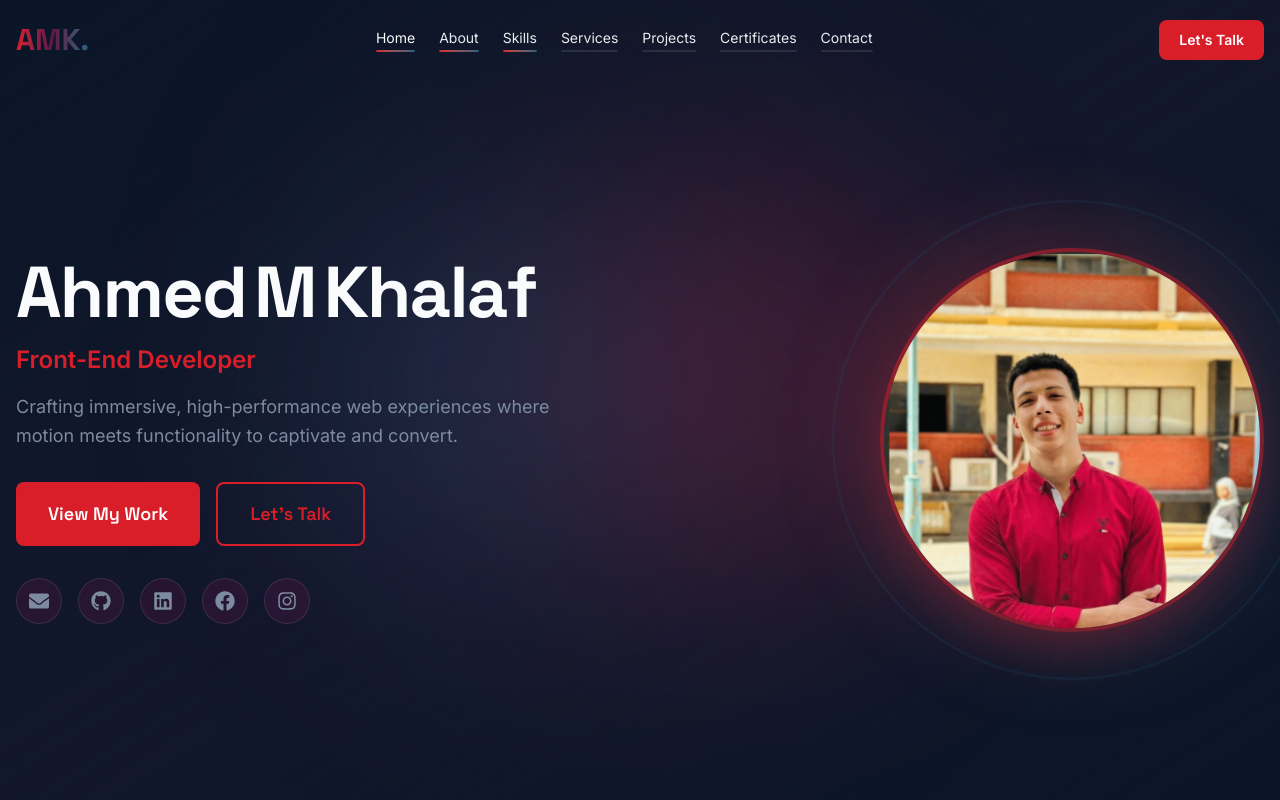
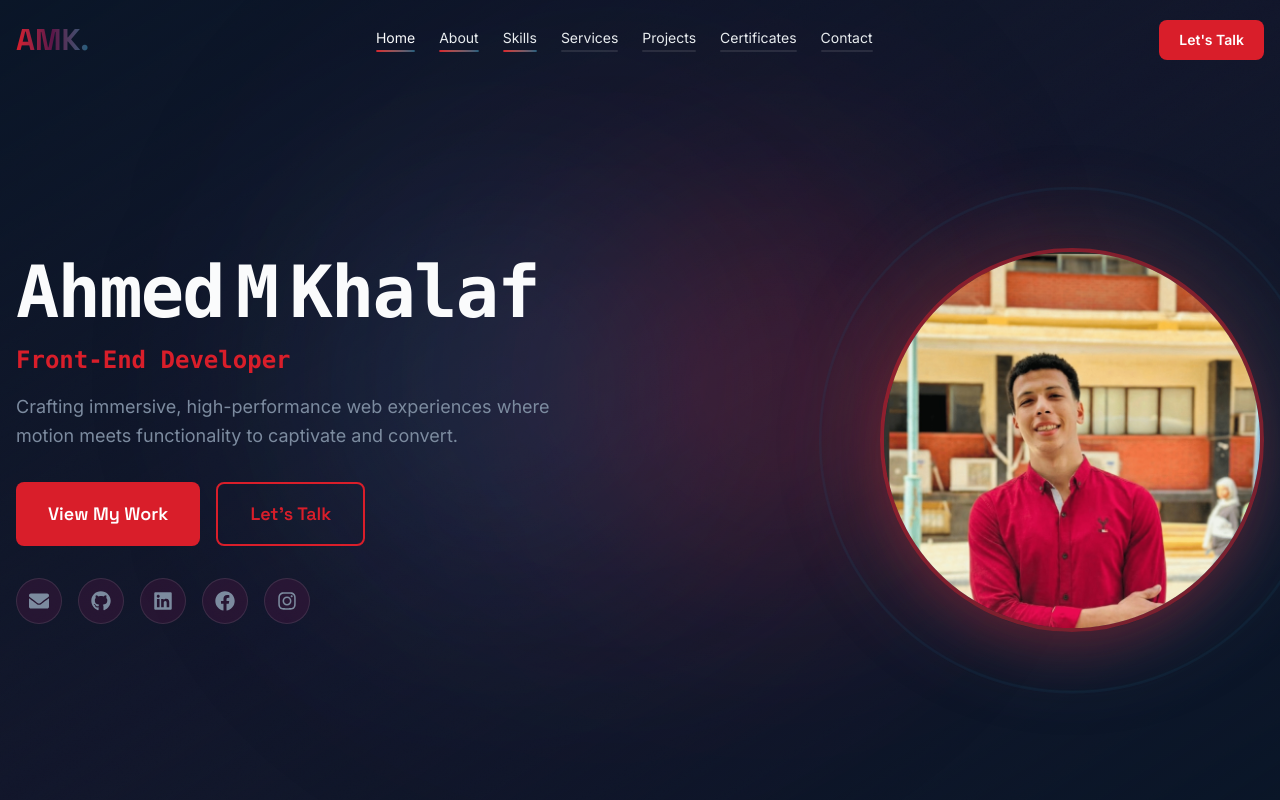
Before and after one commit to ahmed-m-khalaf/My-Personal-portfolio, a React (Vite) app: page / in a window 1280 px wide. Shown: the top 800 px of the page. Built offline with nearby package versions, Linux system fonts and the light colour scheme.

Commit message:
adding some animations in Hero Section

```diff
--- a/index.html
+++ b/index.html
@@ -42,12 +42,16 @@
   <!-- Fonts with preconnect and non-blocking load -->
   <link rel="preconnect" href="https://fonts.googleapis.com">
   <link rel="preconnect" href="https://fonts.gstatic.com" crossorigin>
+  <link rel="dns-prefetch" href="https://fonts.googleapis.com">
+  <link rel="dns-prefetch" href="https://fonts.gstatic.com">
+
+  <!-- Preload critical fonts for LCP -->
   <link rel="preload"
-    href="https://fonts.googleapis.com/css2?family=Inter:wght@300;400;500;600&family=Space+Grotesk:wght@500;600;700&display=swap"
+    href="https://fonts.googleapis.com/css2?family=Inter:wght@400;500;600&family=Space+Grotesk:wght@500;600;700&display=swap"
     as="style" onload="this.onload=null;this.rel='stylesheet'">
   <noscript>
     <link
-      href="https://fonts.googleapis.com/css2?family=Inter:wght@300;400;500;600&family=Space+Grotesk:wght@500;600;700&display=swap"
+      href="https://fonts.googleapis.com/css2?family=Inter:wght@400;500;600&family=Space+Grotesk:wght@500;600;700&display=swap"
       rel="stylesheet">
   </noscript>
 
--- a/src/components/Hero.jsx
+++ b/src/components/Hero.jsx
@@ -1,6 +1,6 @@
-import React, { useRef, useEffect } from 'react';
+import React, { useRef, useEffect, useState, useCallback, useMemo } from 'react';
 import gsap from 'gsap';
-import { Button } from './index'; // Adjust import based on index.js export structure
+import { Button } from './index';
 import { about } from '../data/about';
 import { socials } from '../data/socials';
 import avatar from '../assets/avatar.jpg';
@@ -15,15 +15,124 @@ const iconMap = {
     FaInstagram: FaInstagram
 };
 
+// Text Scramble Hook - Performance Optimized
+const useTextScramble = (finalText, options = {}) => {
+    const {
+        duration = 1.5,
+        delay = 0.5,
+        characters = 'ABCDEFGHIJKLMNOPQRSTUVWXYZabcdefghijklmnopqrstuvwxyz0123456789!@#$%^&*',
+        scrambleSpeed = 30 // ms between scramble updates
+    } = options;
+
+    const [displayText, setDisplayText] = useState('');
+    const [isComplete, setIsComplete] = useState(false);
+    const frameRef = useRef(null);
+    const startTimeRef = useRef(null);
+
+    const scramble = useCallback(() => {
+        const totalDuration = duration * 1000;
+        const chars = characters.split('');
+        let lastUpdate = 0;
+        const updateInterval = 50; // Only update every 50ms for smoother animation
+
+        const animate = (timestamp) => {
+            if (!startTimeRef.current) startTimeRef.current = timestamp;
+            const elapsed = timestamp - startTimeRef.current;
+            const progress = Math.min(elapsed / totalDuration, 1);
+
+            // Only update at intervals for smoother, slower animation
+            if (timestamp - lastUpdate < updateInterval && progress < 1) {
+                frameRef.current = requestAnimationFrame(animate);
+                return;
+            }
+            lastUpdate = timestamp;
+
+            // Calculate how many characters should be revealed
+            const revealedCount = Math.floor(finalText.length * progress);
+
+            let result = '';
+            for (let i = 0; i < finalText.length; i++) {
+                if (finalText[i] === ' ') {
+                    result += ' ';
+                } else if (i < revealedCount) {
+                    result += finalText[i];
+                } else {
+                    // Less random changes - only change some letters
+                    result += chars[Math.floor(Math.random() * chars.length)];
+                }
+            }
+
+            setDisplayText(result);
+
+            if (progress < 1) {
+                frameRef.current = requestAnimationFrame(animate);
+            } else {
+                setDisplayText(finalText);
+                setIsComplete(true);
+            }
+        };
+
+        // Start after delay
+        const timeoutId = setTimeout(() => {
+            frameRef.current = requestAnimationFrame(animate);
+        }, delay * 1000);
+
+        return () => {
+            clearTimeout(timeoutId);
+            if (frameRef.current) {
+                cancelAnimationFrame(frameRef.current);
+            }
+        };
+    }, [finalText, duration, delay, characters]);
+
+    useEffect(() => {
+        const cleanup = scramble();
+        return cleanup;
+    }, [scramble]);
+
+    return { displayText, isComplete };
+};
+
+// Memoized Scramble Letter Component - Fixed spacing
+const ScrambleLetter = React.memo(({ char, index }) => (
+    <span
+        key={index}
+        className={`inline-block interactive-letter transition-colors cursor-default ${char === ' ' ? 'w-3' : ''}`}
+    >
+        {char}
+    </span>
+));
+
 const Hero = () => {
     const containerRef = useRef(null);
     const textRef = useRef(null);
     const avatarRef = useRef(null);
     const bgBlobsRef = useRef([]);
 
+    // Text Scramble for Name - Slower and simpler
+    const { displayText: scrambledName, isComplete: nameComplete } = useTextScramble(about.name, {
+        duration: 2.5,  // Slower animation
+        delay: 0.5,
+        characters: 'AMKHLF'  // Only use letters similar to the name
+    });
+
+    // Text Scramble for Title - Slower
+    const { displayText: scrambledTitle, isComplete: titleComplete } = useTextScramble(about.title, {
+        duration: 1.8,  // Slower
+        delay: 1.8,
+        characters: 'FrontEndDvlpr-'  // Related to title
+    });
+
+    // Memoize scrambled letters to prevent unnecessary re-renders
+    const scrambledNameLetters = useMemo(() =>
+        scrambledName.split('').map((char, index) => (
+            <ScrambleLetter key={index} char={char} index={index} />
+        )),
+        [scrambledName]
+    );
+
     useEffect(() => {
         const ctx = gsap.context(() => {
-            // 1. Initial Entry Animation
             const tl = gsap.timeline({ defaults: { ease: 'power3.out' } });
 
             // Animate Avatar
@@ -33,18 +142,19 @@ const Hero = () => {
                 { x: 0, opacity: 1, scale: 1, duration: 1 }
             );
 
-            // Animate Text Content (Staggered)
-            // Note: We'll animate the children of the text container
-            const textElements = textRef.current.children;
+            // Animate Text Content (Staggered) - Skip h1 since it has scramble effect
+            const textElements = textRef.current.querySelectorAll('p, div:not(.scramble-container)');
             tl.fromTo(
                 textElements,
                 { x: -50, opacity: 0 },
                 { x: 0, opacity: 1, duration: 0.6, stagger: 0.15 },
-                '-=0.6'
+                '-=0.4'
             );
 
-            // 2. Background Blob Animation (Floating)
+            // Background Blob Animation (Floating) - with will-change for GPU
             bgBlobsRef.current.forEach((blob, i) => {
+                if (!blob) return;
+                gsap.set(blob, { willChange: 'transform' });
                 gsap.to(blob, {
                     x: "random(-50, 50)",
                     y: "random(-50, 50)",
@@ -57,15 +167,14 @@ const Hero = () => {
                 });
             });
 
-            // 3. Interactive Text (Rubber band effect on hover)
-            // Select all spans with class 'interactive-letter'
+            // Interactive Text (Rubber band effect on hover) - Only after scramble complete
+            if (nameComplete) {
                 const letters = gsap.utils.toArray('.interactive-letter');
-
                 letters.forEach((letter) => {
                     letter.addEventListener('mouseenter', () => {
                         gsap.to(letter, {
                             scale: 1.3,
-                        color: '#D91E2A', // Accent Crimson
+                            color: '#D91E2A',
                             duration: 0.3,
                             ease: "back.out(2)",
                             overwrite: true
@@ -75,21 +184,20 @@ const Hero = () => {
                     letter.addEventListener('mouseleave', () => {
                         gsap.to(letter, {
                             scale: 1,
-                        color: 'inherit', // Return to original color
+                            color: 'inherit',
                             duration: 0.3,
                             ease: "power2.out",
                             overwrite: true
                         });
                     });
                 });
-
+            }
         }, containerRef);
 
-        // Throttle function for performance
+        // Throttled Parallax Effect
         let lastTime = 0;
-        const throttleDelay = 16; // ~60fps
+        const throttleDelay = 16;
 
-        // 4. Parallax Effect for Background (Mouse Movement) - Throttled
         const handleMouseMove = (e) => {
             const now = Date.now();
             if (now - lastTime < throttleDelay) return;
@@ -97,23 +205,15 @@ const Hero = () => {
 
             const { clientX, clientY } = e;
             const { innerWidth, innerHeight } = window;
-
-            // Calculate mouse position relative to center (-1 to 1)
             const xPos = (clientX / innerWidth - 0.5) * 2;
             const yPos = (clientY / innerHeight - 0.5) * 2;
 
-            // Apply parallax to each blob with different speeds (depth layers)
             bgBlobsRef.current.forEach((blob, i) => {
                 if (!blob) return;
-
-                // Different speeds for different layers (0 = closest/fastest, 2 = furthest/slowest)
-                const speed = (i + 1) * 10; // 10, 20, 30
-                const x = xPos * speed;
-                const y = yPos * speed;
-
+                const speed = (i + 1) * 10;
                 gsap.to(blob, {
-                    x: x,
-                    y: y,
+                    x: xPos * speed,
+                    y: yPos * speed,
                     duration: 1.5,
                     ease: "power2.out",
                     overwrite: 'auto'
@@ -121,26 +221,13 @@ const Hero = () => {
             });
         };
 
-        // Add event listener with passive for better scroll performance
         window.addEventListener('mousemove', handleMouseMove, { passive: true });
 
         return () => {
             ctx.revert();
             window.removeEventListener('mousemove', handleMouseMove);
         };
-    }, []);
-
-    // Helper to split text into interactive spans
-    const splitText = (text, className = "") => {
-        return text.split("").map((char, index) => (
-            <span
-                key={index}
-                className={`inline-block interactive-letter transition-colors cursor-default ${char === " " ? "mr-2" : ""}`}
-            >
-                {char}
-            </span>
-        ));
-    };
+    }, [nameComplete]);
 
     return (
         <section
@@ -148,38 +235,38 @@ const Hero = () => {
             id="home"
             className="min-h-screen flex items-center px-4 pt-20 relative overflow-hidden"
         >
-            {/* Background Gradient Effects */}
+            {/* Background Gradient */}
             <div className="absolute inset-0 bg-gradient-to-br from-bg-abyss via-card-midnight/10 to-bg-abyss" />
 
-            {/* Animated Blobs */}
+            {/* Animated Blobs - GPU accelerated */}
             <div
                 ref={el => bgBlobsRef.current[0] = el}
-                className="absolute top-1/4 right-1/4 w-96 h-96 bg-accent-crimson/20 rounded-full blur-[100px] mix-blend-screen pointer-events-none"
+                className="absolute top-1/4 right-1/4 w-96 h-96 bg-accent-crimson/20 rounded-full blur-[100px] mix-blend-screen pointer-events-none transform-gpu"
             />
             <div
                 ref={el => bgBlobsRef.current[1] = el}
-                className="absolute bottom-1/4 left-1/4 w-96 h-96 bg-accent-sapphire/20 rounded-full blur-[100px] mix-blend-screen pointer-events-none"
+                className="absolute bottom-1/4 left-1/4 w-96 h-96 bg-accent-sapphire/20 rounded-full blur-[100px] mix-blend-screen pointer-events-none transform-gpu"
             />
             <div
                 ref={el => bgBlobsRef.current[2] = el}
-                className="absolute top-1/2 left-1/2 -translate-x-1/2 -translate-y-1/2 w-[600px] h-[600px] bg-card-midnight/10 rounded-full blur-[120px] pointer-events-none"
+                className="absolute top-1/2 left-1/2 -translate-x-1/2 -translate-y-1/2 w-[600px] h-[600px] bg-card-midnight/10 rounded-full blur-[120px] pointer-events-none transform-gpu"
             />
 
             <div className="relative z-10 max-w-7xl mx-auto w-full">
                 <div className="flex flex-col-reverse lg:flex-row items-center justify-between gap-12 lg:gap-20">
 
-                    {/* Text Content - Left Side */}
+                    {/* Text Content */}
                     <div ref={textRef} className="flex-1 text-center lg:text-left">
-                        {/* Name with Animated Gradient & Interactive Letters */}
-                        <h1 className="font-display text-4xl md:text-6xl lg:text-7xl font-bold mb-4 tracking-tight">
-                            <span className="block text-text-white">
-                                {splitText(about.name)}
+                        {/* Name with Text Scramble Effect */}
+                        <h1 className="font-display text-4xl md:text-6xl lg:text-7xl font-bold mb-4 tracking-tight scramble-container">
+                            <span className="block text-text-white font-mono">
+                                {scrambledNameLetters}
                             </span>
                         </h1>
 
-                        {/* Title */}
-                        <p className="text-xl md:text-2xl text-accent-crimson font-semibold mb-4">
-                            {about.title}
+                        {/* Title with Text Scramble */}
+                        <p className="text-xl md:text-2xl text-accent-crimson font-semibold mb-4 font-mono h-8">
+                            {scrambledTitle}
                         </p>
 
                         {/* Tagline */}
@@ -208,7 +295,7 @@ const Hero = () => {
                                         target={social.url.startsWith('mailto:') ? '_self' : '_blank'}
                                         rel="noopener noreferrer"
                                         aria-label={social.name}
-                                        className="group relative p-3 rounded-full border border-white/10 transition-all duration-500 ease-out hover:-translate-y-3 hover:scale-110"
+                                        className="group relative p-3 rounded-full border border-white/10 transition-all duration-500 ease-out hover:-translate-y-3 hover:scale-110 transform-gpu"
                                         style={{
                                             backgroundColor: 'rgba(90, 22, 72, 0.3)',
                                             '--social-color': social.color
@@ -227,7 +314,6 @@ const Hero = () => {
                                         <IconComponent
                                             className="w-5 h-5 text-text-slate transition-colors duration-500 ease-out group-hover:text-white"
                                         />
-                                        {/* Tooltip */}
                                         <span className="absolute left-1/2 -translate-x-1/2 top-full mt-3 px-3 py-1.5 bg-bg-abyss/95 border border-white/20 rounded-md text-xs text-text-white whitespace-nowrap opacity-0 group-hover:opacity-100 transition-all duration-300 pointer-events-none shadow-lg">
                                             Follow me on {social.name}
                                         </span>
@@ -237,15 +323,13 @@ const Hero = () => {
                         </div>
                     </div>
 
-                    {/* Avatar - Right Side */}
+                    {/* Avatar */}
                     <div
                         ref={avatarRef}
                         className="flex-shrink-0 relative group"
                     >
-                        {/* Glow Effect */}
                         <div className="absolute inset-0 bg-gradient-to-br from-accent-crimson/40 to-accent-sapphire/40 rounded-full blur-2xl scale-110 opacity-70 group-hover:opacity-100 transition-opacity duration-500" />
 
-                        {/* Image Container */}
                         <div className="relative w-64 h-64 md:w-80 md:h-80 lg:w-96 lg:h-96 rounded-full overflow-hidden border-4 border-accent-crimson/50 shadow-2xl shadow-accent-crimson/30 transition-transform duration-500 hover:scale-[1.02]">
                             <img
                                 src={avatar}
@@ -255,11 +339,11 @@ const Hero = () => {
                                 height="384"
                                 loading="eager"
                                 decoding="async"
+                                fetchPriority="high"
                             />
                         </div>
 
-                        {/* Decorative Ring */}
-                        <div className="absolute inset-0 rounded-full border-2 border-accent-sapphire/30 scale-125 animate-pulse" />
+                        <div className="absolute inset-0 rounded-full border-2 border-accent-sapphire/30 avatar-ring-pulse" />
                     </div>
                 </div>
             </div>
--- a/src/components/SectionWrapper.jsx
+++ b/src/components/SectionWrapper.jsx
@@ -1,4 +1,8 @@
-import React from 'react';
+import React, { useRef, useEffect } from 'react';
+import gsap from 'gsap';
+import { ScrollTrigger } from 'gsap/ScrollTrigger';
+
+gsap.registerPlugin(ScrollTrigger);
 
 const SectionWrapper = ({
     children,
@@ -9,13 +13,60 @@ const SectionWrapper = ({
     centered = true,
     ...props
 }) => {
+    const sectionRef = useRef(null);
+    const contentRef = useRef(null);
+
+    useEffect(() => {
+        const section = sectionRef.current;
+        const content = contentRef.current;
+
+        if (!section || !content) return;
+
+        // Create a context for cleanup
+        const ctx = gsap.context(() => {
+            // Set initial state
+            gsap.set(content.children, {
+                opacity: 0,
+                y: 60,
+                willChange: 'transform, opacity'
+            });
+
+            // Create scroll-triggered animation
+            gsap.to(content.children, {
+                opacity: 1,
+                y: 0,
+                duration: 0.8,
+                stagger: 0.15,
+                ease: 'power3.out',
+                scrollTrigger: {
+                    trigger: section,
+                    start: 'top 80%',
+                    end: 'top 20%',
+                    toggleActions: 'play none none reverse',
+                    // Performance: only animate when in viewport
+                    fastScrollEnd: true,
+                    preventOverlaps: true
+                },
+                onComplete: () => {
+                    // Clean up will-change after animation
+                    gsap.set(content.children, { willChange: 'auto' });
+                }
+            });
+        }, section);
+
+        return () => {
+            ctx.revert();
+        };
+    }, []);
+
     return (
         <section
+            ref={sectionRef}
             id={id}
             className={`py-20 md:py-28 px-4 ${className}`}
             {...props}
         >
-            <div className="max-w-7xl mx-auto">
+            <div ref={contentRef} className="max-w-7xl mx-auto">
                 {title && (
                     <SectionHeader
                         title={title}
--- a/src/index.css
+++ b/src/index.css
@@ -92,6 +92,25 @@
   background-clip: text;
   color: transparent;
   animation: gradient-shift 6s ease infinite;
+}
+
+/* Avatar Ring Pulse Animation */
+@keyframes ring-pulse {
+
+  0%,
+  100% {
+    transform: scale(1.25);
+    opacity: 0.3;
+  }
+
+  50% {
+    transform: scale(1.35);
+    opacity: 0.6;
+  }
+}
+
+.avatar-ring-pulse {
+  animation: ring-pulse 3s ease-in-out infinite;
 }
 
 /* Base Styles */
```
Also changed, not shown: src/components/Noise.jsx (+15 -5 lines), vite.config.js (+17 -5 lines). Lines whose indentation alone changed are shown as unchanged.
